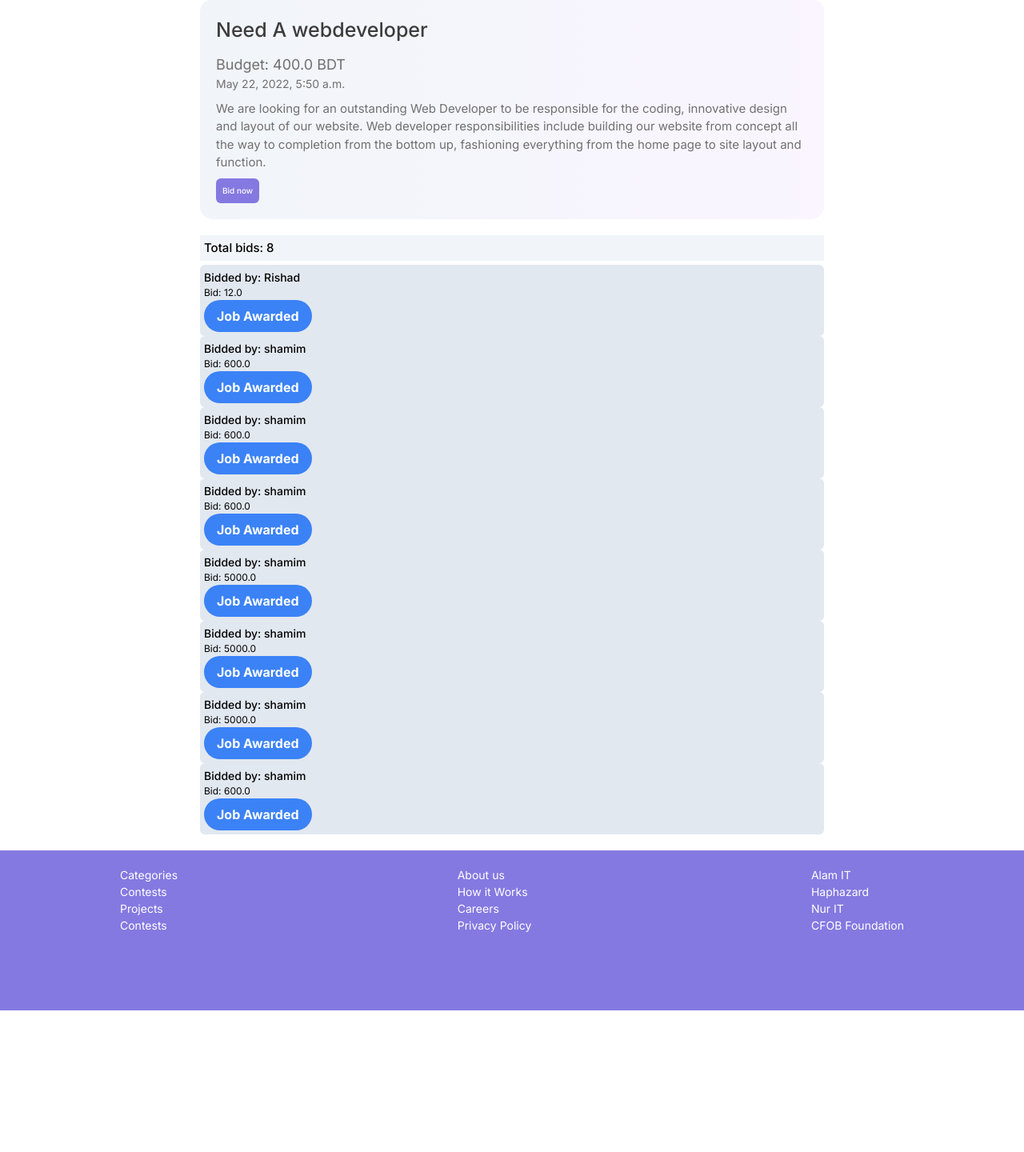
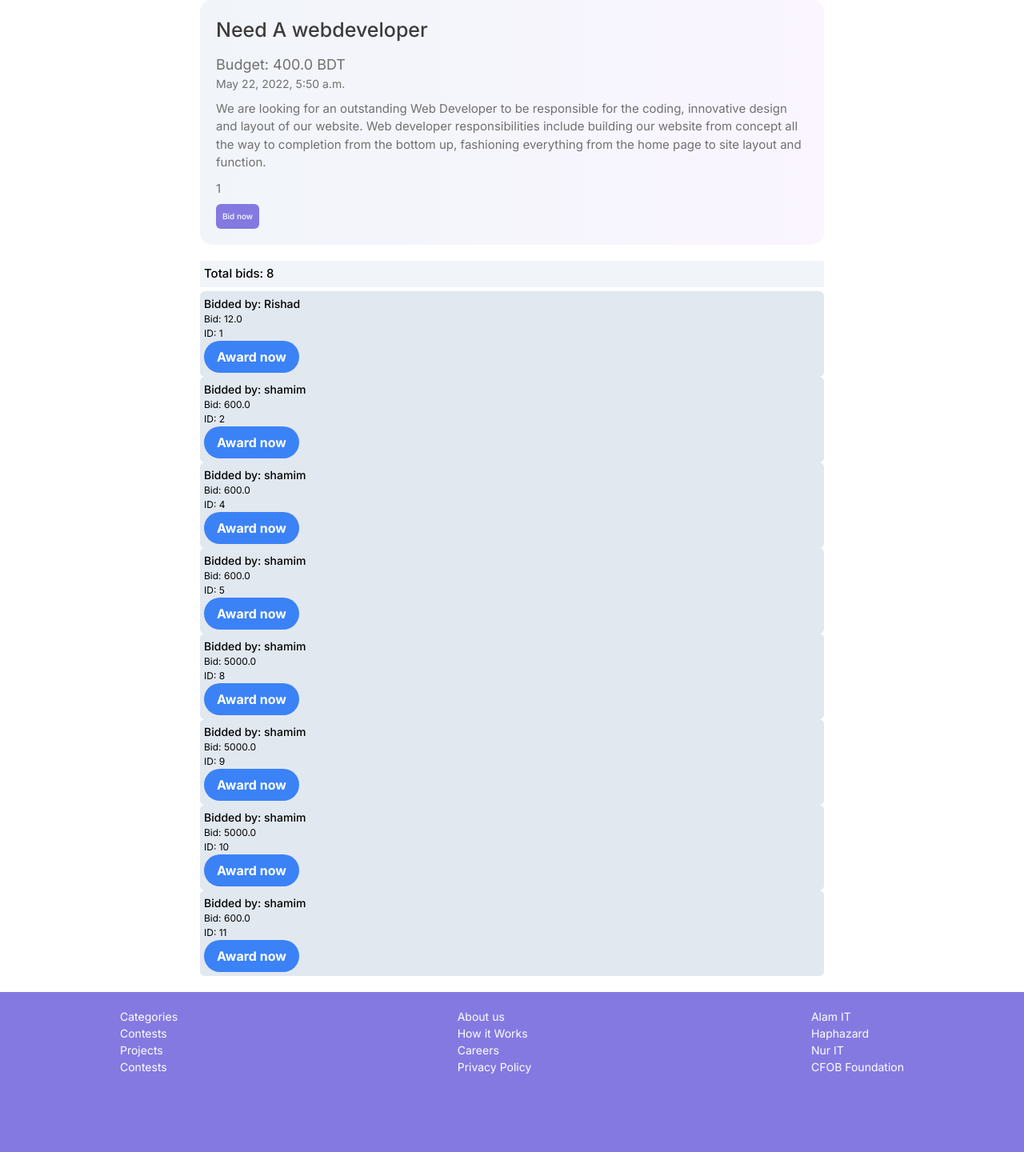
Before and after one commit to AlamRishad/django-marketplace, a Django app: page /jobs/1 in a window 1280 px wide. Shown: the part 151-1591 px from the top of the page at 80% size. Before the commit the page ends 1414 px from the top, so only its background shows below. Run offline with Django 4.2, Linux system fonts and the light colour scheme; a user stored in the database is signed in; data comes from the database, SQL or seed files in the repository; both versions use the stored data as it was after the commit; some libraries are stand-ins or nearby versions.

Commit message:
Award added

```diff
--- a/main/templates/public/jobDetails.html
+++ b/main/templates/public/jobDetails.html
@@ -8,6 +8,7 @@
             <p class=" text-[18px] text-textSecondary mt-[10px] " >Budget: {{ job.Job_Budget }} BDT</p>
             <h6 class=" text-[14px] text-textSecondary " >{{ job.Job_Date }}</h6>
             <p class=" text-[15px] text-textSecondary mt-[10px] " >{{ job.Job_desc }}</p>
+            <p class=" text-[15px] text-textSecondary mt-[10px] " >{{ job.id }}</p>
 
             {% if isBidded %}
 
@@ -31,8 +32,10 @@
                 <div class=" bg-slate-200 p-[5px] rounded-md ">
                     <h6 class="text-[14px] font-medium">Bidded by: {{bid.freelancer_id.name }} </h6>
                     <p class="text-[12px]" >Bid: {{bid.proposed_amount }} </p>
+                    <p class="text-[12px]" >ID: {{bid.id }} </p>
                     <button class="bg-blue-500 hover:bg-blue-700 text-white font-bold py-2 px-4 rounded-full">
-                       Job Awarded
+
+                       <a href="/award/{{job.id}}/{{bid.freelancer_id.id}}/{{bid.id}}">  Award now </a>
                       </button>
                 </div>
                 {% endfor %}
--- a/main/urls.py
+++ b/main/urls.py
@@ -16,4 +16,5 @@ urlpatterns = [
     path('blog/create', views.blogCreate, name='blogCreate'),
     path('blogs/', views.blogs, name='blogs'),
     path('blogs/<blogid>', views.blogDetail, name='blogDetail'),
+    path('award/<jobId>/<freelancerId>/<biddingId>', views.award, name='award'),
 ]
--- a/main/views.py
+++ b/main/views.py
@@ -17,6 +17,9 @@ def index(request):
     return render(request, 'public/test.html')
 
 def jobsFeed(request):
+    if(request.user.is_authenticated == False):
+        return redirect('freelancerLogin')
+
     jobs = Job_Detail.objects.all()
     return render(request, 'public/jobsFeeds.html', { "jobsList" : jobs })
 
@@ -41,6 +44,8 @@ def jobDetails(request, id):
     return render(request, 'public/jobDetails.html', { 'job': jobs, "is_freelancer": is_freelancer, "biddingData": biddingData, "isBidded": isBidded } )
 
 def bid(request, jobId):
+    if(request.user.is_authenticated == False):
+        return redirect('freelancerLogin')
     job = Job_Detail.objects.get(id = jobId)
 
     session_email = request.user.email
@@ -56,7 +61,7 @@ def bid(request, jobId):
     is_freelancer = free_id is not None if True else False
 
     if not is_freelancer:
-        return render(request, 'freelancer/freelancerLogin.html')
+        return redirect('freelancerLogin')
 
     print (free_id);
 
@@ -67,8 +72,7 @@ def bid(request, jobId):
             bid = Job_Bid.objects.create(freelancer_id_id = free_id, proposal_message=proposed_message,proposed_amount=proposed_amount, job_id_id = jobId)
             bid.save()
             print("Bid completed")
-
-    print("job: "+jobId)
+            return redirect("/jobs/"+jobId)
 
     return render(request, 'public/bid.html')
 
@@ -168,6 +172,8 @@ def logoutUser(request):
     return redirect(clientLogin)
 
 def jobCreate(request):
+    if(request.user.is_authenticated == False):
+        return redirect('clientLogin')
     session_email = request.user.email
     client = Client.objects.all()
 
@@ -194,6 +200,8 @@ def jobCreate(request):
 
 
 def blogCreate(request):
+    if(request.user.is_authenticated == False):
+        return redirect('freelancerLogin')
     session_name = request.user.username
     session_email = request.user.email
 
@@ -234,3 +242,11 @@ def blogDetail(request,blogid):
 
     commentData = Blog_Comment.objects.filter(blog_comment_id = blogid)
     return render(request, 'Blog/blogDetail.html', { "blog" : blogs ,"user" : session_id , "commentData":commentData })
+
+def award(request, jobId, freelancerId, biddingId):
+    session_id = request.user.id
+
+    award = Job_Awarded(job_id_id = jobId, freelance_id_id = freelancerId, client_id_id = session_id, bidding_id_id = biddingId )
+    award.save()
+
+    return redirect("/jobs/"+jobId)
```
Also changed, not shown: db.sqlite3.
